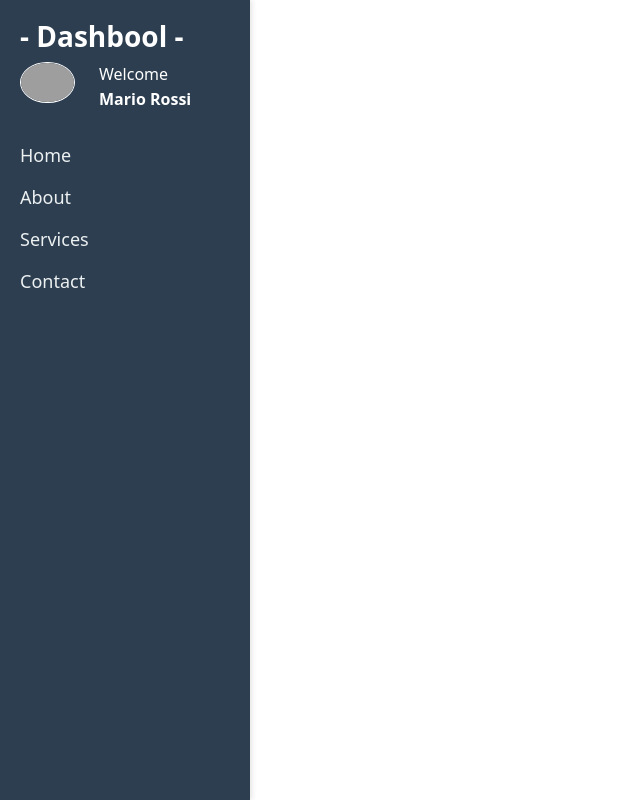
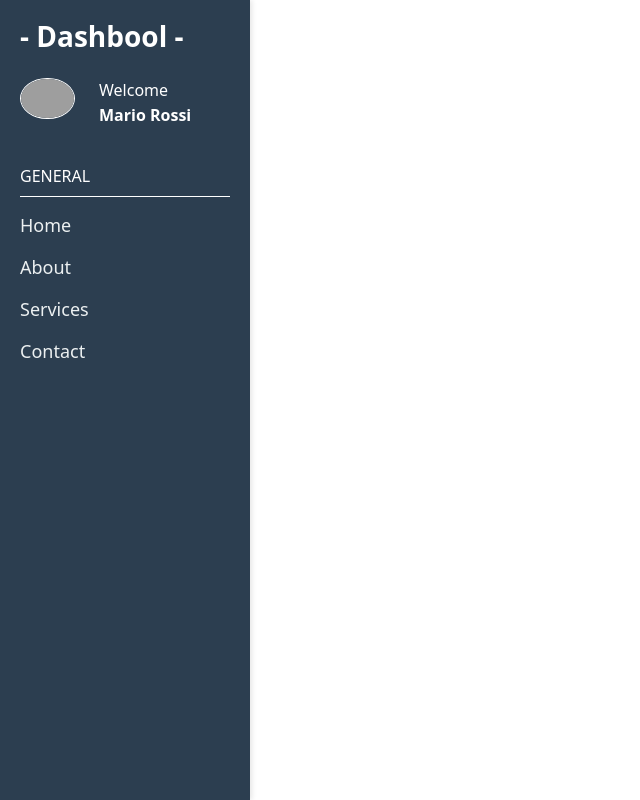
Before and after one commit to lorenzo-de-giorgi/vue-dashboard, a Vue app: page / in a window 1280 px wide. Shown: the whole page, without its empty margins (0-640 px from the left). Built offline with nearby package versions, Linux system fonts and the light colour scheme; grey boxes are pictures that could not be loaded.

Commit message:
added general title

```diff
--- a/src/components/SidebarComponent.vue
+++ b/src/components/SidebarComponent.vue
@@ -1,7 +1,7 @@
 <template>
     <div class="sidebar">
         <h3 class="text-white"><strong>- Dashbool -</strong></h3>
-        <div class="d-flex">
+        <div class="d-flex mt-4">
             <div class="img">
                 <img src="https://www.w3schools.com/howto/img_avatar.png" alt="" class="ldg-img">
             </div>
@@ -10,11 +10,15 @@
                 <p id="ldg-name-sidebar"><strong>Mario Rossi</strong></p>
             </div>
         </div>
-        <ul class="sidebar-menu">
-            <li class="sidebar-item" v-for="item in menuItems" :key="item.id">
-                <a :href="item.link">{{ item.name }}</a>
-            </li>
-        </ul>
+        <div class="sidebar-list mt-4">
+            <h6 class="text-uppercase text-white">General</h6>
+            <br class="ldg-sidebar-br">
+            <ul class="sidebar-menu">
+                <li class="sidebar-item" v-for="item in menuItems" :key="item.id">
+                    <a :href="item.link">{{ item.name }}</a>
+                </li>
+            </ul>
+        </div>
     </div>
 </template>
 
@@ -72,4 +76,13 @@
 #ldg-name-sidebar{
     margin-top: -15px;
 }
+
+.ldg-sidebar-br{
+    display: block; // Ensures the br tag behaves like a block element
+    content: "";    // Necessary for adding content, but often redundant for <br>
+    height: 1px;    // Height of the line
+    width: 100%;    // Width of the line, can be adjusted
+    background-color: white; // Color of the line, white in this case
+    margin: 10px 0; // Optional, adds space around the line
+}
 </style>
```
